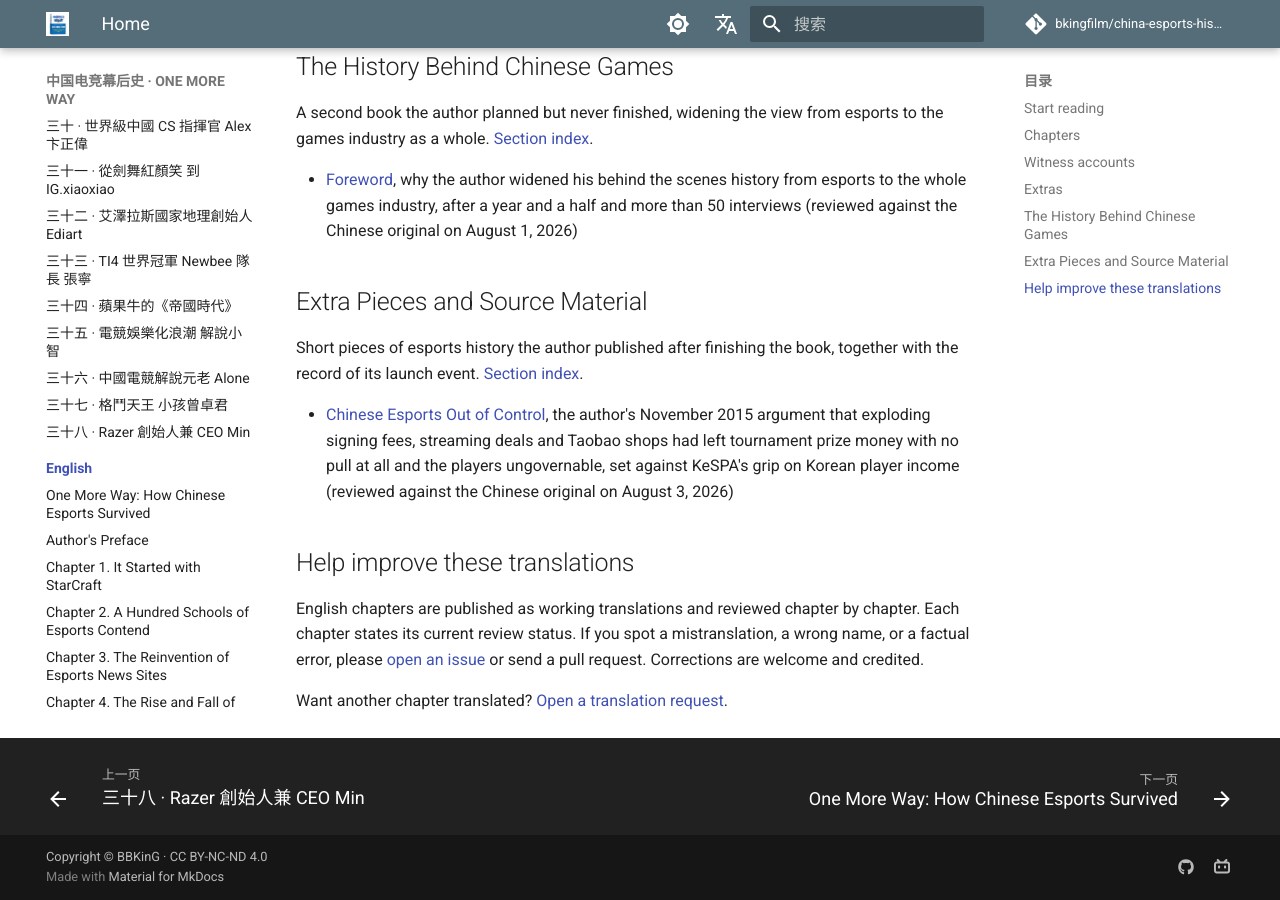
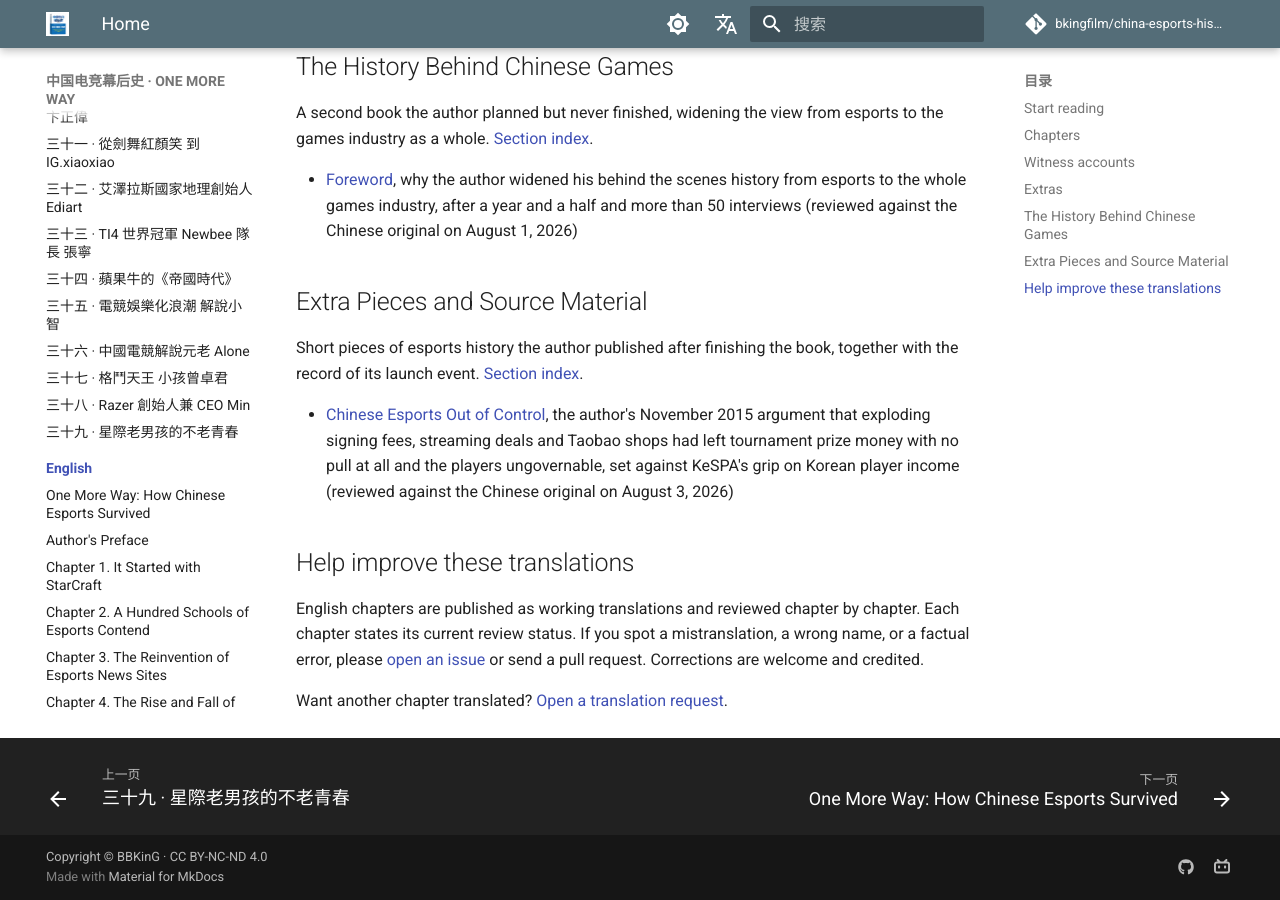
Before and after one commit to bkingfilm/china-esports-history, an MkDocs documentation site: the page built from docs/en/index.md, in a window 1280 px wide and 900 px high, scrolled down 6626 px. Built offline with MkDocs 1.6.1 and Material for MkDocs 9.7.7, drawn with Linux system fonts in a browser that asks for light colours; comment, search, counter and statistics services are not loaded; part of the change alters nothing that is shown.

Commit message:
繁體中文：新增第三十九章 星際老男孩的不老青春
譯自 docs/zh/chapters/39-星际老男孩的不老青春.md，結構照已校對的英文版對齊（全篇無小標題）。
《星際爭霸》《世紀帝國》各在正文首次出現處括注一次臺灣譯名，網咖首次出現加大陸網吧說明。
用字訂正：一只戰隊改一支、水產屆改水產界、心里落差改心理落差，以及六處的地得。
同詞異義：桌球改撞球（英韓校對版均作撞球／당구）、渠道改管道。
同時更新 docs/zh-tw/index.md 與 mkdocs.yml 的繁體中文 nav，mkdocs build --strict 通過。

Co-Authored-By: Claude Opus 5 (1M context) <noreply@anthropic.com>

```diff
--- /dev/null
+++ b/docs/zh-tw/39-starcraft-old-boys-ageless-youth.md
@@ -0,0 +1,139 @@
+# 三十九 星際老男孩的不老青春
+
+> 《ONE MORE WAY：中國電競幕後史》其中一章。作者 BBKinG（劉洋）。譯自簡體中文原文：[三十九 星际老男孩的不老青春](../zh/chapters/39-星际老男孩的不老青春.md)
+>
+> 首次發表於作者的知乎專欄，2015 年 12 月 2 日：https://zhuanlan.zhihu.com/p/20375408
+>
+> 這是等待校對的工作稿。若您發現誤譯、用詞不合臺灣習慣或史實錯誤，歡迎[開一個 issue](https://github.com/bkingfilm/china-esports-history/issues/new) 或送出 pull request。
+
+2012 年 1 月 1 日，四個打了十多年《星際爭霸》（臺譯《星海爭霸》）的老電競人，前星際職業選手 F91、星際職業解說小色、MsJoy、以及幕後電競人周寧，組成了一個亞洲電子競技男子偶像，哦不，諧星天團：星際老男孩。
+
+該團自誕生起，無論是打星際比賽，還是做解說節目，都別具一格，自成一派。
+
+比如，他們舉辦的智商杯，從不以比賽輸贏定勝負，而是以自黑、互嘲、碾壓對方智商為目的。於是，比賽中經常出現各種陰招奇謀，上演驚天大逆轉的劇情。
+
+同時，他們還設計了很多規則，比如，一方輸了，但不服氣，想再有一次翻盤的機會，就要當著所有觀眾的面，叫對方一聲「好哥哥」，才能繼續打。
+
+正是這些讓人忍俊不禁的創意和驚喜，讓星際老男孩的節目能經久不衰，而且關注度越來越高。
+
+他們為無數觀眾帶來了快樂的同時，也讓大眾開始重新認識《星際爭霸 2》，讓這個本來很複雜難懂的電競項目，再次回到大眾玩家的視野裡。
+
+星際老男孩，現在很火。
+
+甚至他們在節目中無意創造的很多口頭語，比如，「好哥哥」，「幹死黃旭東」、「電競毒奶」，「飛龍騎臉怎麼輸」等等，都早已衝出電競圈，成為影響大眾流行文化的詞語。
+
+他們是怎麼做到的？
+
+《星際爭霸》，一個黃金時代已經過去的電競項目。星際老男孩，四個不能再言年輕的電競老兵。
+
+一邊是而立之年娶妻生子的人生壓力，一邊是電競大變革時代的機遇與創新。
+
+變還是不變？跟還是不跟？或許，這從不是一個輕鬆簡單的轉變過程。
+
+1982 年 11 月 3 日，小色（黃旭東）出生於中國西部的四川省自貢市，他的家庭背景很普通，但是他有個做大生意的鄰居，這個鄰居是個遊戲愛好者，小色借這個光，從小竟然在鄰居家裡玩到了早期的雅達利，任天堂，超級任天堂等等內陸地區並不多見的遊戲主機，這對他的一生造成很大的影響。
+
+1983 年 2 月 17 日，F91（孫一峰）出生於中國東部的浙江省杭州市，他的家庭背景很不錯，但是他有一群很愛玩的鄰居，這群朋友都是遊戲愛好者，F91 跟著這群鄰居，暑假裡每天晚上都去網咖（大陸稱網吧，與臺灣的網咖並非同一種場所）通宵玩紅警、帝國時代（臺譯《世紀帝國》），他很喜歡跟人切磋競技，還曾經立志成為撞球職業選手，這對他的一生造成很大的影響。
+
+看來孟母擇鄰真是很有道理啊！
+
+1998 年到 2000 年間，同一款遊戲進入了他們的生命中《星際爭霸》。
+
+小色從高一開始打星際，並且加入了一支本地戰隊 ZG 自貢戰隊，借著星際和網際網路形成的平臺，他慢慢進入電競圈。後來在大學期間，他成為了 CEG 四川賽區的記者，平時通過給各類雜誌寫些遊戲內容的稿子，掙點零花錢。
+
+F91 一開始不會玩星際，朋友都在打 3V3、4V4，為了能跟朋友們一起玩，他只能很屈辱地給別人當農民，別人讓他幹什麼就幹什麼，在當了七八個月農民後，他突然發現周圍已經沒人能打過他了，於是，就去亞聯戰網上繼續挑戰，到 2001 年時，他每週都能在有很多本地和上海高手參加的「山峰杯」上獲勝（杭州本地比賽），也慢慢在杭州有了些名氣。
+
+2004 年，大學快畢業了。
+
+小色說，大四那年他運氣好，之前 CEG 的同事做了一個電競網站，叫競星網，剛好有個機會可以去實習。
+
+於是，他隻身去廣州待了半年，這是他第一次出遠門，外面的世界很精彩，他在競星網學會了怎麼做影片，認識了很多朋友，MsJoy 就是這個時候認識的，還有做 WAR3 劍心補丁包的劍心，此時都在這個團隊中。
+
+半年後，實習結束，他回家面對的是一個艱難的選擇，家裡人很傳統，已經花了很大的力氣託關係，幫他找好了一個工作，天天催他去上班。
+
+在這個關鍵時刻，小色覺得，自己人生不應該就這麼被安排了，不顧家裡的反對，用自己寫稿子賺的所有錢，買了一張去廣州的單程機票，第一次選擇了自己的人生道路。
+
+之後，他在競星網做的《小色教你打星際》、《星際之夜》等等節目，都獲得了很高的關注度。
+
+2006 年，CEG 廣州站舉行，現場缺一個解說，CEG 的工作人員老魚和 5V 想到了曾是 CEG 記者的小色，於是叫他過來頂下場，這是他第一次上舞臺做解說，沒想到效果非常好，以至於後面成都站、西安站等等，都被邀請過去做解說，從此，黃旭東開開心心地走上了一條「不歸路」。
+
+而這個時期的 F91 說，他很鬱悶。
+
+在杭州打出名氣之後，他加入了 YJ 意境網絡戰隊，南征北戰，好不快活。可是，正在意氣風發的時刻，他被強令回家接手家族的水產批發生意，反抗失敗後，F91 心灰意冷地回去做了大半年的水產生意，此時雖然星際還在繼續打，但是他感覺夢想卻越來越遠了。
+
+直到 2004 年 6 月，在浙江金華舉辦的一個聯想杯挑戰賽上，F91 爆冷戰勝了當時的中國電子競技國家隊隊長 Phoenix66，這讓他重新燃起了打職業的想法，果斷放棄了家裡的事業。
+
+2005 年，同樣是 Phoenix66，因為他家中有事，讓 F91 替他代表 CEG 上海隊遠赴北京比賽，在這場比賽中，F91 再次爆冷戰勝著名星際選手 PJ，一戰成名。
+
+之後，F91 被介紹到 CEG 山東代表隊，正式成為電競職業選手，卻一上來就經歷了痛苦的職業選手心態調整期，6 連敗，6 連勝，他幾乎崩潰，差點放棄，大落大起之後，終於在 2005 年底的 VS 線下賽上，獲得第一個全國冠軍，打出了自信心，成為全國著名選手，實力終被認可。
+
+從此，水產界少了一個少東家，電競圈多了個江南狗王。
+
+2006 年聖誕節，僅比 F91 大 3 個月的周寧，離開了 PLU，加入剛剛成立的 NeoTV，當時的 NeoTV 資金充足，野心勃勃，劍指來年的 WCG 轉播權，正是擴張用人之際。
+
+而此時的小色正在渡劫，競星網的投資商撤資了，小色無奈下從廣州回到了四川，正在迷茫時，周寧對小色發出了邀請，幾乎是一拍即合，小色來到上海進入了 NeoTV，從什麼都幹的打雜工，成為 NSL 等比賽的負責人。
+
+PLU 跟 NeoTV 的恩怨也在這個階段種下，而小色因為脾氣很剛，加之年少，口無遮攔，之後多年成為各種紛爭的眾矢之的，我曾在之前的章節《PLU、NeoTV 恩仇錄》中有詳細描述，此處就不累述了。
+
+值得說道的是，小色提到 08 年，NeoTV 決定在 WCG 中國區加入一個團隊的表演項目。
+
+當時公司分為兩大派，一派是說打真三，一派是說打 DOTA，內部吵得不可開交，最後投票表決，關鍵時刻，因為 NeoTV 的老闆 Ken 也打 DOTA，投出了關鍵票，於是，WCG 中國區有了 DOTA 項目。
+
+當年邀請了 4 支隊伍 EHome、CaNt、CD、GooG，最終 Ehome 奪冠。
+
+小色說，當時並沒有想到 DOTA 後面能做那麼大，自己還是在做星際 1 的解說。
+
+直到在 2010 年，上海世博會上舉辦的 STX 中韓星際大師賽後，早已不堪重負，被各方當靶子攻擊的小色，宣佈退出星際爭霸 1 的解說圈。
+
+憋了一口氣的小色從此踏上《星際爭霸 2》的瘋狂練習中，最高一天打了 70 盤，同時還在每天看郭德綱的相聲，強迫自己改變解說風格。
+
+F91 說，2006 年到 2010 年的國內《星際爭霸 1》氣氛就不太好了，雖然還有一些高手甚至分成了南北派。
+
+北派的 PJ、雷車、磊磊、瘋子、EVA、小明等人。
+
+南派的 F91、LX、Super、劉國豪、貝克漢姆、黃飛鵬、ChinaTTT、Jaystar、Rushgoon 等人。
+
+可是，F91 說，這幾年來來回回拿冠軍的基本上就是 4 個人，PJ、LX、Super、F91，他們被稱為中國星際四大天王，這對圈子的發展很不好。
+
+2010 年，《星際爭霸 1》的很多老選手都退役了，F91 說，他的生活壓力不大，雖然在 2006 年就結婚了，但是他老婆非常支持他打職業，所以他還是決定繼續做選手，只是轉了《星際爭霸 2》。
+
+可是，轉了項目之後，新遊戲，新打法，給 F91 帶來了巨大的挫折感和心理落差，2011 年，F91 在中國區獲得亞軍，世界止步 8 強，輸給中國隊友西瓜。
+
+從四大天王，到被晚輩淘汰，F91 思考良多。
+
+2012 年年底，F91 的孩子誕生了，他的父母也老了，他要照顧家人了，便萌生了退意。
+
+同一時間，小色也陷入了困境，因為手上剛做起色的 GSL 轉播權被別的公司買走了，他面臨沒有比賽可播的尷尬境地。
+
+禍兮福所倚，人有時候就是逼出來的。
+
+2012 年，註定了是風雲際會的一年。
+
+以風雲直播為代表的個人直播網站出現了，淘寶店 + 電競播主的粉絲經濟模式已經被幾個 DOTA 解說證明可行。
+
+F91 說，2011 年，當最初小色打電話給他，說想成立一個星際老男孩的組合時，他還是蠻意外的，因為他也不知道這個東西到底會做成什麼樣子，不過他覺得星際已經融入他的生活了，能跟朋友一起打打比賽，做做直播，挺開心的。
+
+於是，2012 年，星際老男孩就這麼成立了，小色、F91、MsJoy 做臺前，周寧負責幕後營運，管理淘寶店等工作。
+
+周寧說，要特別感謝心動遊戲的劉義峰，SXD 的網頁聯運帶他們收穫了第一桶金，給當時還在猶豫試探的他們吃了一顆定心丸，讓他們也意識到自己可以去做一些原來覺得不可能的事情。
+
+之後隨著觀看人數的不斷增長，很多星際的官網活動也開始找他們合作，不過，星際老男孩的網店收入剛開始卻非常一般。
+
+他們在不斷的學習和探索中，轉變了自己的營運方式，從玩家的角度去開發商品，很用心地挑選了很多高性價比商品，使得品牌的口碑越來越好，銷量不斷增加，開發了很多印有他們口頭語的商品，也讓網店成為星際老男孩文化衍生的一個管道。
+
+F91 說，周寧做了很多重要的幕後工作，很辛苦。
+
+小色說，F91 是個開得起玩笑的人，一起搭檔很默契。
+
+我弱弱地提了下 F91 當年那張著名的「XX 也有春天」的獲獎照片，他並沒有發火。
+
+F91 說，拍這個照片的是自己一個很好的朋友，雖然後來照片越傳越廣之後，他一度覺得有點丟臉，但是因為跟這個人關係很好，也就沒有放在心上。
+
+關於星際老男孩直播時的相互嘲諷。
+
+F91 說，大家認識十幾年了，彼此都知道對方的死穴，開玩笑也都是很有分寸的。智商杯雖然是娛樂局，但是大家都打得很認真，特別是在跟小色勢均力敵時，開戰前，大吼一句幹死黃旭東！會有如神助，特別有氣勢！不信你試試？
+
+幹死黃旭東！我馬上大吼了一聲。
+
+他們都笑了，眼睛都笑沒了。
+
+星際老男孩
--- a/docs/zh-tw/index.md
+++ b/docs/zh-tw/index.md
@@ -58,3 +58,4 @@
 - [三十六 中國電競解說元老 Alone](36-alone-liu-qing-esports-caster.md)，全書第三十六章。劉青（Alone、二龍，自號 China ToP Zerg）1980 年生於蘇州盛澤鎮，考大學時為了能出去看看，把志願全報在北方，最後進了吉林大學。1999 年他同時碰上星際爭霸和 QQ，為了進校隊苦練，隊伍出去跟外面打卻幾乎沒贏過。2002 年畢業回上海，隨手報名 GOC 就打敗了上海最強戰隊 SVS 的副隊長、WCG 全國亞軍 zealot，當晚 SVS 的飯局上七八個人談笑風生，沒人理他，一盤回鍋肉端到面前時，一直沒說話的管理 Friend（陳琦棟）突然問他要不要加入 SVS，他心想要是說不要這塊肉是不是就吃不了了，於是哦了一聲進了電競圈。比賽成績不好，他轉做領隊，2002 年和 Friend 一起辦起中國玩家公會 China Player Union，簡稱 CPU，他負責的第一件事是花一個星期翻遍其它行業的綱領來起草公會綱領，拿著綱領去上海市政府註冊時，工作人員問這個公會有多少人，他答網路上有幾萬人，然後就沒有然後了。2003 年三星把 WCG 星際和 FIFA 放到網路上舉行，公會認為作弊、代打、掉線都無解，聯名一百多個戰隊、幾千人上書並專程送到三星中國分公司，什麼也沒改變。發現 CPU 根本約束不了別的組織之後，他們轉去做電競網站和自己的比賽 SIM，也就是 PLU 系列賽的前身，想靠輿論的力量規範行業。2004 年串流平臺剛出現、PPS 直播客戶端全平臺線上人數只有 300 多時，PLU 的技術人員 Oldman 就在和 PPS 的輪子一起研究 P2P 直播，同年 SIM 總決賽有 9000 多人線上觀看。2005 年 CPU 改名 PLU，他在 GamesTV 做了第一次出鏡解說；2006 年 PLU 轉播了全世界 80% 的知名賽事，關注度卻無法變現，2007 年資金鏈斷裂、8 個月沒發工資、走掉三分之二的人，母親說你每天工作十幾個小時，人家賺一萬多，你賺兩千塊。剩下的十來個人靠跟電信合作的每月 15 元高清 OB 卡、PLU 機械風暴機械鍵盤和網頁遊戲《星際帝國》聯運撐了下來，他感慨這幫人做了半輩子電子競技，最後讓他們賺錢的卻是網頁遊戲。2011 年 PLU 搬到無錫，後來應邀搬去太倉，靠承辦 TGA 走上軌道（等待校對的工作稿）
 - [三十七 格鬥天王 小孩曾卓君](37-xiaohai-zeng-zhuojun-king-of-fighters.md)，全書第三十七章。曾卓君（小孩）1989 年生於廣州，7 歲第二次進街機房那天連輸 30 多盤才贏一次，每輸一個小局就被父親打一個耳光，他已經記不清那天到底是 30 個還是 60 個，只記得對手一直笑得很賤。父親開五金行，撂下一句別怕遇到比你厲害的人，我給你幣去打，打贏為止，此後每個週末開車帶他去廣州各大街機廳踢館，12 歲之前進遊戲廳都有父親跟著。9 歲他就稱霸廣州街機格鬥界，網際網路還沒普及的年代很多人連他真名都不知道，只聽說有個打格鬥很厲害的小孩子，於是大家用粵語念法叫他「小孩」。2002 年 12 歲第一次參加廣州太平洋電腦城的大型街機比賽，早上 6 點就有人排隊、9 點到場時前面已經 1000 多人，父親硬是擠進去拉住主持人要名額，他破格入場後一路打進決賽奪冠，獎品是當時很難買到的 PS2，《數碼時代》給了他人生第一次採訪。2004 年首次走出廣州，在深港澳三地對抗賽以 9：8 險勝香港力宏；接著在北京南北對抗賽的團隊賽擊敗號稱不敗神話的程龍，一戰成名。2005 年廣州體育館的街機大賽上他贏下湖南來的高手拿到拳皇 97 冠軍，98 項目掃平所有外地選手，因此得了廣州守衛者的稱號。2007 年上海 TGB 國際邀請賽匯集中國、日本、韓國、臺灣、香港五地高手，他單人賽敗給每打一局就猛抽自己耳光的日本選手耳光男，團隊賽一人挑掉 5 個韓國選手後敗給 Cap，98 項目卻靠自創的單手操作橫掃全場，惹得日本人揚言要找專打 98 的高手來報仇；同年北京激鬥大賽，10 個日本頂級選手上場，他一人連勝十局。2007 年高二期末考一結束他就直飛上海打鬥劇選拔，第一次出國便踏進日本格鬥遊戲最高殿堂，進 8 強後主持人第一次把麥克風遞給他，他說我就是來拿冠軍的，最後決賽擊敗中神通程龍真的奪冠，成為中國第一個格鬥遊戲世界冠軍。成名後他沒放棄學業，一年後考進大學，畢業後成為職業選手，由街機搖桿廠商拳霸常年贊助出國參賽（等待校對的工作稿）
 - [三十八 Razer 創始人兼 CEO Min](38-min-liang-tan-razer-founder.md)，全書第三十八章。陳民亮（Min）1977 年生於新加坡，外界一直傳他是富二代，其實父親家境不好，是靠政府資助才唸完書的公派留學生，之後靠個人努力把四個子女養大；他小時候家裡沒錢換新電腦，很長一段時間跟哥哥合用一臺相當於 286 的第二代蘋果電腦。父母從小替他規劃好路，他從新加坡國立大學法學科系畢業，通過律師資格認證考試進了亞洲頂尖的基斯通律師事務所當科技法與知識產權律師，1995 年卻不顧家庭反對辭掉律師工作，和好友從零創辦 Razer，他開玩笑說還好自己是老么，哥哥姐姐把家裡的任務都完成了。少年時他半夜躲著爸媽偷玩遊戲總看不到滑鼠在哪，就想給滑鼠加個燈，這成了後來的呼吸燈，亮暗週期是設計師掐著秒錶按他的呼吸算出來的。1998 年他認識了做雷射掃描的 Karna 公司的 Robert Krakoff，建議把那套能讓掃描頻率與精細度提高數倍的技術拿來做遊戲滑鼠，於是有了精度高出同類產品 5 倍、最高 1800dpi 的 Boomslang 布斯朗悍蛇。同年他為了 Razer 隻身飛去韓國，為省經費也為摸清當地外設環境，不住飯店而吃住在網咖裡，找上辦 Battle Top 的 Battle Lee，那個比賽正是 WCGC 與 WCG 的前身，而他是唯一跑去談合作的外國人。2000 年他成為 Quake 天王 Fatal1ty 的第一個贊助商，2001 年果斷拿 10 萬美金冠名 CPL，而那一年公司產品線單一，還因為 2000 年一場臺灣地震損失大量設備與庫存，命懸一線。2004 年職業經理人先後離開，他和 Robert 收回公司，他設計的 Razer Diamondback 響尾蛇上市；同年 10 月在舊金山第一次贊助 WCG，只帶三四個工作人員裝了 200 多臺電腦，結束時丟了 100 多個滑鼠，這些被各國選手順走的滑鼠反而成了 Razer 通往各國的窗口。2005 年世界第一款雷射滑鼠 Copperhead 銅斑蛇轟動遊戲圈，董事會也認可了他「始於玩家，賦予玩家」的設計理念，老頑童 Robert 退休後他接任 Razer CEO 兼創意總監。之後 Razer 在舊金山、臺北、新加坡設了三個設計中心和一個看未來 3 到 10 年的科技中心，全世界只有 3 個人知道完整的項目列表；靈刃超薄遊戲筆記型電腦則是在供應商都說做不出來的情況下，靠收購 Powerbook、OQO 並花三年親自帶隊做成的（等待校對的工作稿）
+- [三十九 星際老男孩的不老青春](39-starcraft-old-boys-ageless-youth.md)，全書第三十九章。2012 年 1 月 1 日，四個打了十多年《星際爭霸》的老電競人組成星際老男孩：前職業選手 F91（孫一峰）、職業解說小色（黃旭東）、MsJoy，以及負責幕後的周寧。他們辦的智商杯不以輸贏定勝負，而是以自黑、互嘲、碾壓對方智商為目的，輸了不服想再打一次，得當著所有觀眾的面叫對方一聲「好哥哥」；「幹死黃旭東」「電競毒奶」「飛龍騎臉怎麼輸」這些節目裡隨口造出來的話，早已衝出電競圈。小色 1982 年生於四川自貢，家境普通，卻靠一個做大生意的鄰居在對方家裡玩到雅達利、任天堂、超級任天堂；F91 1983 年生於杭州，跟著一群愛玩的鄰居暑假天天泡網咖打紅警和帝國時代，還一度立志當撞球職業選手。小色高一開始打星際，大學時當上 CEG 四川賽區記者，大四去廣州競星網實習，回家後家裡已托關係安排好工作，他用寫稿賺來的全部積蓄買了一張去廣州的單程機票；2006 年 CEG 廣州站臨時缺解說，他被叫去頂場，從此走上解說這條「不歸路」。F91 起初不會玩星際，為了能跟朋友一起打，屈辱地當了七八個月農民，之後在杭州打出名氣，卻被強令回家接手家族水產批發生意，直到 2004 年金華聯想杯爆冷戰勝國家隊隊長 Phoenix66 才重新打職業，2005 年底 VS 線下賽拿下第一個全國冠軍，水產界少了一個少東家，電競圈多了個江南狗王。2006 年聖誕節周寧離開 PLU 加入 NeoTV，隔年小色也因競星網投資撤資而北上加入，NeoTV 與 PLU 的恩怨在此埋下；2008 年 NeoTV 內部為 WCG 中國區表演項目該打真三還是 DOTA 吵得不可開交，最後靠老闆 Ken 那一票定了 DOTA。2010 年小色宣佈退出星際爭霸 1 解說圈，改練《星際爭霸 2》，最高一天打 70 盤，還每天看郭德綱的相聲逼自己換一種解說風格；同期 F91 從四大天王之一淪落到被晚輩淘汰，2012 年年底孩子出生後動了退意。就在兩人各自陷入困境時，個人直播網站與淘寶店 + 播主的粉絲經濟模式成形，星際老男孩因此成立，心動遊戲 SXD 的網頁聯運帶來第一桶金，網店後來也成了他們文化衍生的一個管道（等待校對的工作稿）
--- a/mkdocs.yml
+++ b/mkdocs.yml
@@ -198,6 +198,7 @@ nav:
       - 三十六 · 中國電競解說元老 Alone: zh-tw/36-alone-liu-qing-esports-caster.md
       - 三十七 · 格鬥天王 小孩曾卓君: zh-tw/37-xiaohai-zeng-zhuojun-king-of-fighters.md
       - 三十八 · Razer 創始人兼 CEO Min: zh-tw/38-min-liang-tan-razer-founder.md
+      - 三十九 · 星際老男孩的不老青春: zh-tw/39-starcraft-old-boys-ageless-youth.md
   - English:
       - "Home": en/index.md
       - "One More Way: How Chinese Esports Survived": en/one-more-way-tedx-2015.md
```
